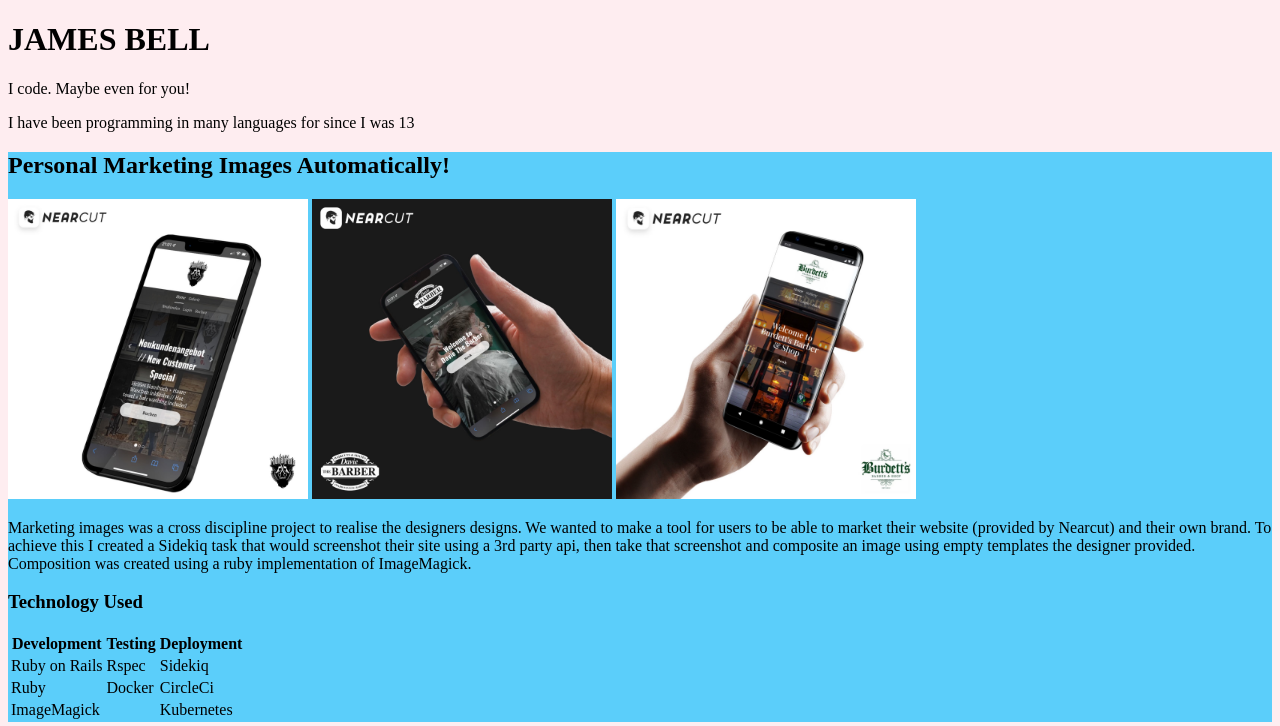
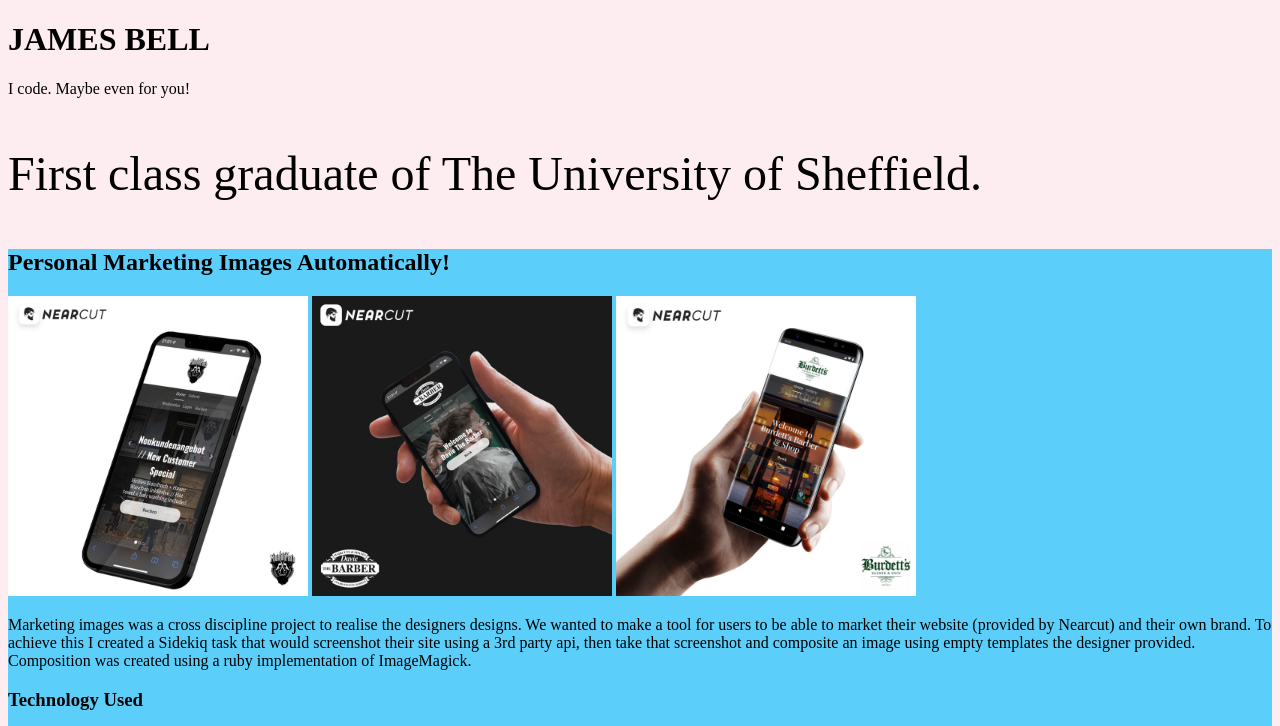
Before and after one commit to JamesBell15/jamesbell15.github.io, a plain HTML site: page index.html in a window 1280 px wide. Shown: the top 726 px of the page. Drawn offline with Linux system fonts and the light colour scheme.

Commit message:
Update content

```diff
--- a/index.html
+++ b/index.html
@@ -10,7 +10,7 @@
 <p>I code. Maybe even for you!</p>
 
 
-<p>I have been programming in many languages for since I was 13</p>
+<p id="dg">First class graduate of The University of Sheffield.</p>
 
 <div id='mi'>
   <h2>Personal Marketing Images Automatically!</h2>
--- a/style.css
+++ b/style.css
@@ -13,3 +13,7 @@
 body {
   background-color: #FEEDF0;
 }
+
+#dg {
+  font-size: 3rem;
+}
```
